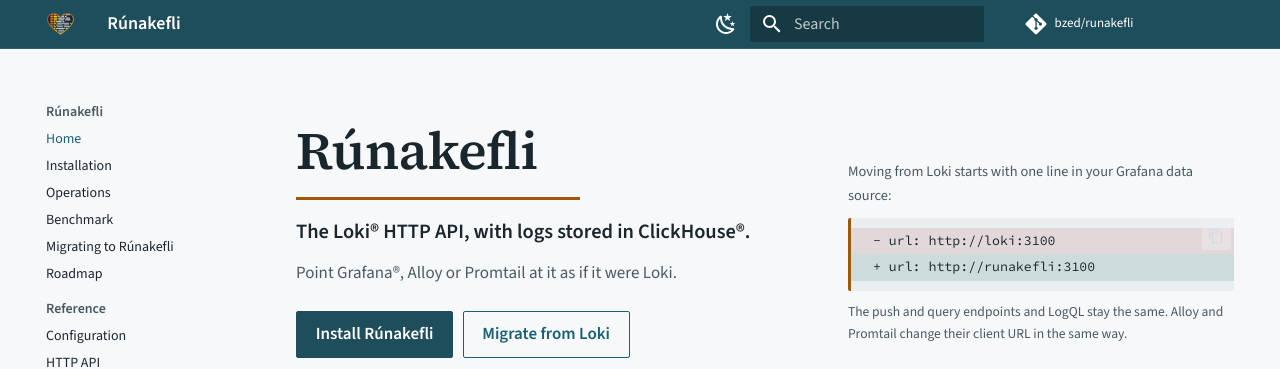
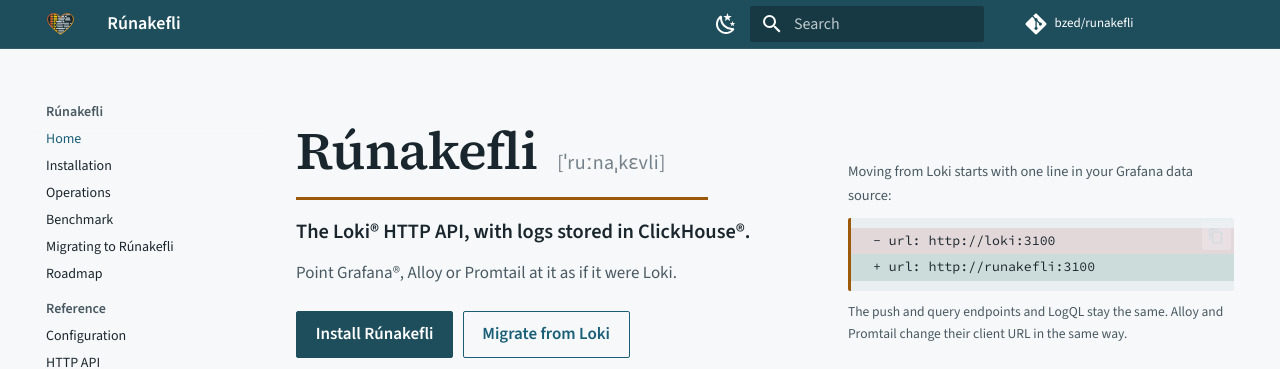
Before and after one commit to bzed/lokihouse, an MkDocs documentation site: the page built from docs/index.md, in a window 1280 px wide. Shown: the top 369 px of the page. Built offline with MkDocs 1.6.1 and Material for MkDocs 9.7.7, drawn with Linux system fonts in a browser that asks for light colours; comment, search, counter and statistics services are not loaded.

Commit message:
docs: show the IPA pronunciation next to the headline
Co-Authored-By: Claude Sonnet 5.5 <noreply@anthropic.com>

```diff
--- a/docs/index.md
+++ b/docs/index.md
@@ -8,7 +8,7 @@ hide:
 <div class="lh-hero" markdown>
 <div class="lh-hero__text" markdown>
 
-# Rúnakefli
+# Rúnakefli <small class="lh-ipa" title="Pronunciation in IPA">[ˈruːnaˌkɛvli]</small>
 
 <p class="lh-tagline"><strong>The Loki® HTTP API, with logs stored in ClickHouse®.</strong></p>
 <p class="lh-lede">Point Grafana®, Alloy or Promtail at it as if it were Loki.</p>
--- a/docs/stylesheets/extra.css
+++ b/docs/stylesheets/extra.css
@@ -312,6 +312,15 @@
   border-bottom: 3px solid var(--md-accent-fg-color);
   display: inline-block;
 }
+.md-typeset .lh-hero h1 .lh-ipa {
+  font-family: var(--md-text-font-family);
+  font-size: 0.38em;
+  font-weight: 400;
+  letter-spacing: 0.02em;
+  color: var(--md-default-fg-color--light);
+  white-space: nowrap;
+  margin-left: 0.4em;
+}
 .lh-tagline {
   font-size: 1.2em;
   line-height: 1.4;
```
Also changed, not shown: README.md (+1 -1 lines).
